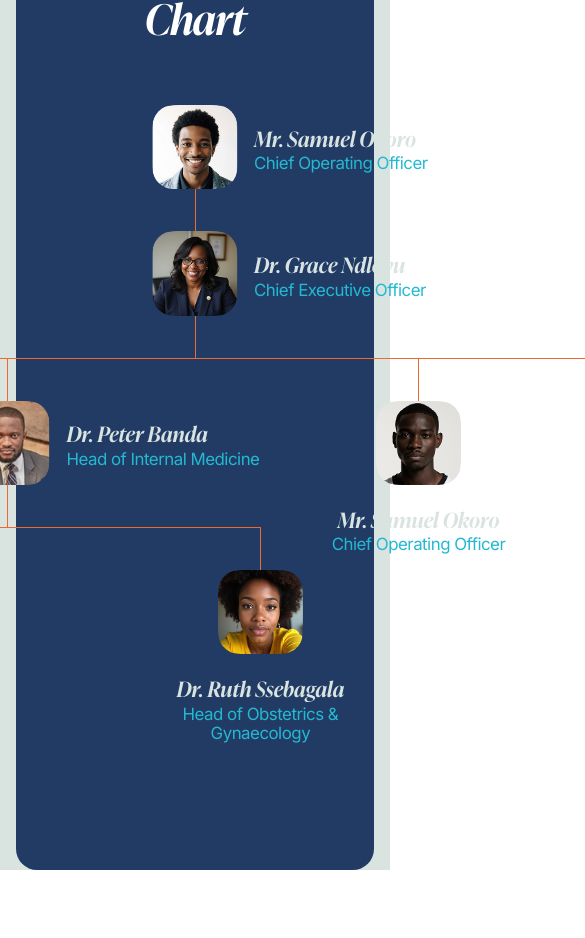
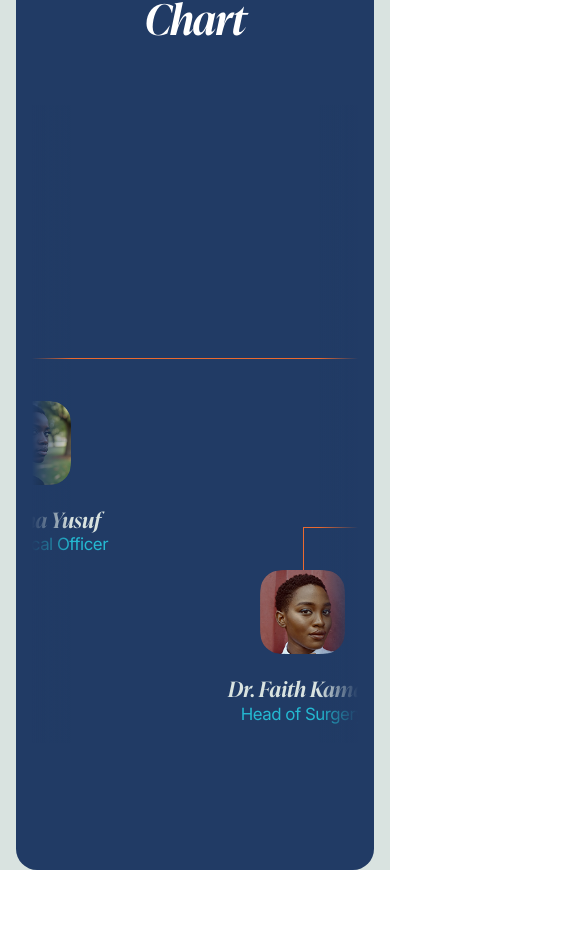
Before and after one commit to timofei0536/rapha, a Next.js app: page /about in a window 390 px wide. Shown: the part 3979-4917 px from the top of the page, 585 px wide, since content can reach past the window. Built offline with nearby package versions, Linux system fonts and the light colour scheme; no server answers.

Commit message:
mobile chart

```diff
--- a/src/components/Chart/Chart.jsx
+++ b/src/components/Chart/Chart.jsx
@@ -1,5 +1,7 @@
+"use client";
 import "./Chart.scss";
 import Image from "next/image";
+import { useRef, useEffect } from "react";
 
 function ChartNode({ node, siblingIndex }) {
     const hasChildren = node.children && node.children.length > 0;
@@ -54,19 +56,44 @@ function ChartNode({ node, siblingIndex }) {
     );
 }
 
+const MOBILE_BREAKPOINT = 1024;
+
 export default function Chart(props) {
     const { title, data } = props;
+    const scrollRef = useRef(null);
+
+    useEffect(() => {
+        const el = scrollRef.current;
+        if (!el || typeof window === "undefined") return;
+
+        const scrollToCenter = () => {
+            if (window.innerWidth >= MOBILE_BREAKPOINT) return;
+            el.scrollLeft = (el.scrollWidth - el.clientWidth) / 2;
+        };
+
+        const t = setTimeout(scrollToCenter, 0);
+        window.addEventListener("resize", scrollToCenter);
+        return () => {
+            clearTimeout(t);
+            window.removeEventListener("resize", scrollToCenter);
+        };
+    }, [data]);
+
     if (!data) return null;
     return (
         <section className="chart">
             <div className="center-wrap">
                 <div className="chart__wrap white-header">
                     <div className="center-wrap center-wrap--small">
-                <h2 className="chart__title simple-title">{title}</h2>
-                <div className="chart__tree">
-                    <ChartNode node={data} />
-                </div>
-                </div>
+                        <h2 className="chart__title simple-title">{title}</h2>
+                        <div className="chart__scroll-outer">
+                            <div className="chart__scroll-inner" ref={scrollRef}>
+                                <div className="chart__tree">
+                                    <ChartNode node={data} />
+                                </div>
+                            </div>
+                        </div>
+                    </div>
                 </div>
             </div>
         </section>
--- a/src/components/Chart/Chart.scss
+++ b/src/components/Chart/Chart.scss
@@ -19,19 +19,59 @@
         }
     }
 
+    &__scroll-outer {
+        position: relative;
+        @media screen and (max-width: 1023px) {
+            overflow: hidden;
+        }
+    }
+
+    &__scroll-inner {
+        @media screen and (max-width: 1023px) {
+            overflow-x: auto;
+            overflow-y: visible;
+            -webkit-overflow-scrolling: touch;
+            scrollbar-width: none;
+            &::-webkit-scrollbar {
+                display: none;
+            }
+        }
+    }
+
+    &__scroll-outer::after {
+        content: "";
+        display: none;
+        @media screen and (max-width: 1023px) {
+            display: block;
+            position: absolute;
+            left: 0;
+            right: 0;
+            top: 0;
+            bottom: 0;
+            pointer-events: none;
+            background: linear-gradient(
+                90deg,
+                var(--blue) 0%,
+                transparent 12%,
+                transparent 88%,
+                var(--blue) 100%
+            );
+        }
+    }
+
     &__tree {
         display: flex;
         flex-direction: column;
         align-items: center;
+        @media screen and (max-width: 1023px) {
+            min-width: min-content;
+        }
     }
 
     &__branch {
         display: flex;
         flex-direction: column;
         align-items: center;
-        .chart__children-list .chart__child-wrap:nth-child(1) & {
-
-        }
     }
 
     &__node {
```
